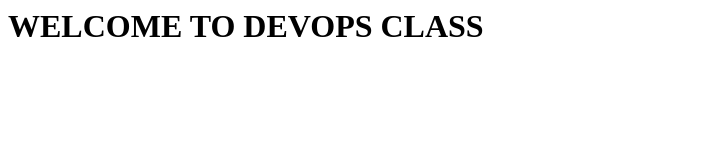
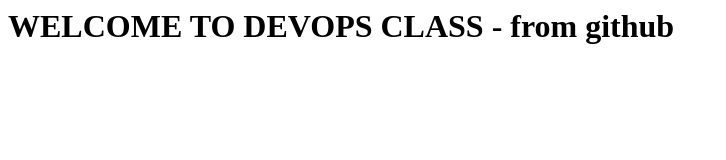
Before and after one commit to kbabusasidhar/ansibleprojects, a plain HTML site: page index.html in a window 1280 px wide. Shown: the whole page, without its empty margins (0-726 px from the left). Drawn offline with Linux system fonts and the light colour scheme.

Commit message:
github commit

```diff
--- a/index.html
+++ b/index.html
@@ -1,3 +1,3 @@
 <html>
-<h1>WELCOME TO DEVOPS CLASS</h1>
+<h1>WELCOME TO DEVOPS CLASS - from github </h1>
 </html>
```
